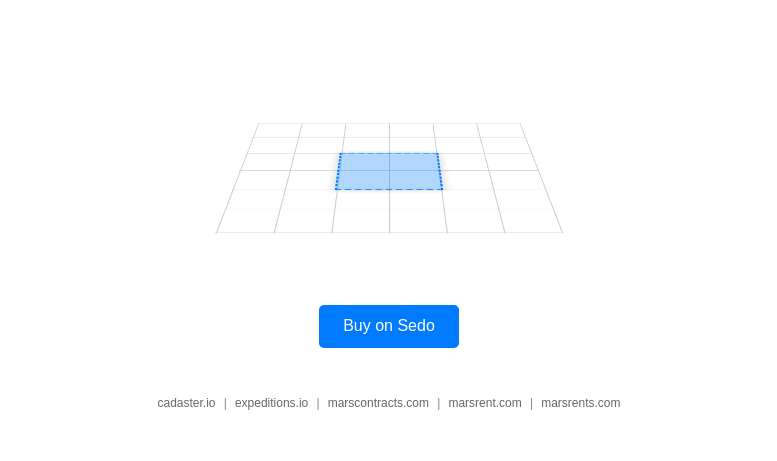
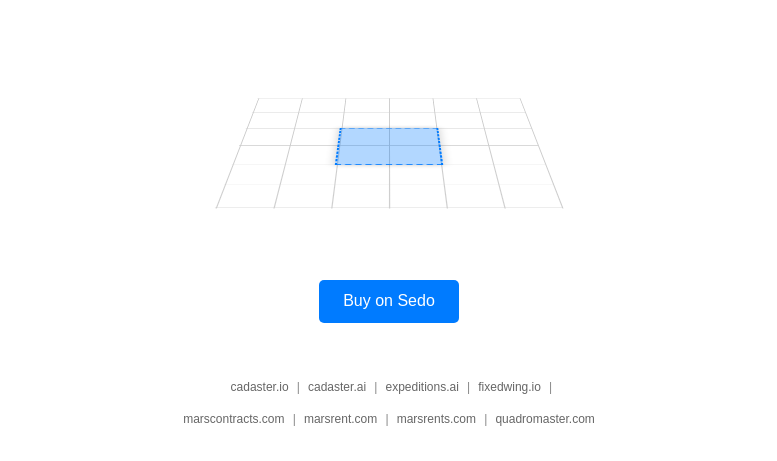
Before and after one commit to BokerBob/cadasterio, a plain HTML site: page index.html in a window 1280 px wide. Shown: the part 257-718 px from the top of the page, without its empty margins (251-1028 px from the left). Drawn offline with Linux system fonts and the light colour scheme.

Commit message:
Update index.html

```diff
--- a/index.html
+++ b/index.html
@@ -154,11 +154,16 @@
     </a>
 
     <footer>
-      <div style="margin-top: 1rem; font-size: 0.75rem;"><a href="https://cadaster.io" style="color: #666; text-decoration: none; margin: 0 0.3rem;">cadaster.io</a> |
-        <a href="https://expeditions.io" style="color: #666; text-decoration: none; margin: 0 0.3rem;">expeditions.io</a> |
+      <div style="margin-top: 1rem; font-size: 0.75rem; text-align: center; line-height: 2rem;">
+        <a href="https://cadaster.io" style="color: #666; text-decoration: none; margin: 0 0.3rem;">cadaster.io</a> |
+        <a href="https://cadaster.ai" style="color: #666; text-decoration: none; margin: 0 0.3rem;">cadaster.ai</a> |
+        <a href="https://expeditions.ai" style="color: #666; text-decoration: none; margin: 0 0.3rem;">expeditions.ai</a> |
+        <a href="https://fixedwing.io" style="color: #666; text-decoration: none; margin: 0 0.3rem;">fixedwing.io</a> |
+        </br>
         <a href="https://marscontracts.com" style="color: #666; text-decoration: none; margin: 0 0.3rem;">marscontracts.com</a> |
         <a href="https://marsrent.com" style="color: #666; text-decoration: none; margin: 0 0.3rem;">marsrent.com</a> |
-        <a href="https://marsrents.com" style="color: #666; text-decoration: none; margin: 0 0.3rem;">marsrents.com</a>
+        <a href="https://marsrents.com" style="color: #666; text-decoration: none; margin: 0 0.3rem;">marsrents.com</a> |
+        <a href="https://quadromaster.com" style="color: #666; text-decoration: none; margin: 0 0.3rem;">quadromaster.com</a>
       </div>
     </footer>
   </div>
```
